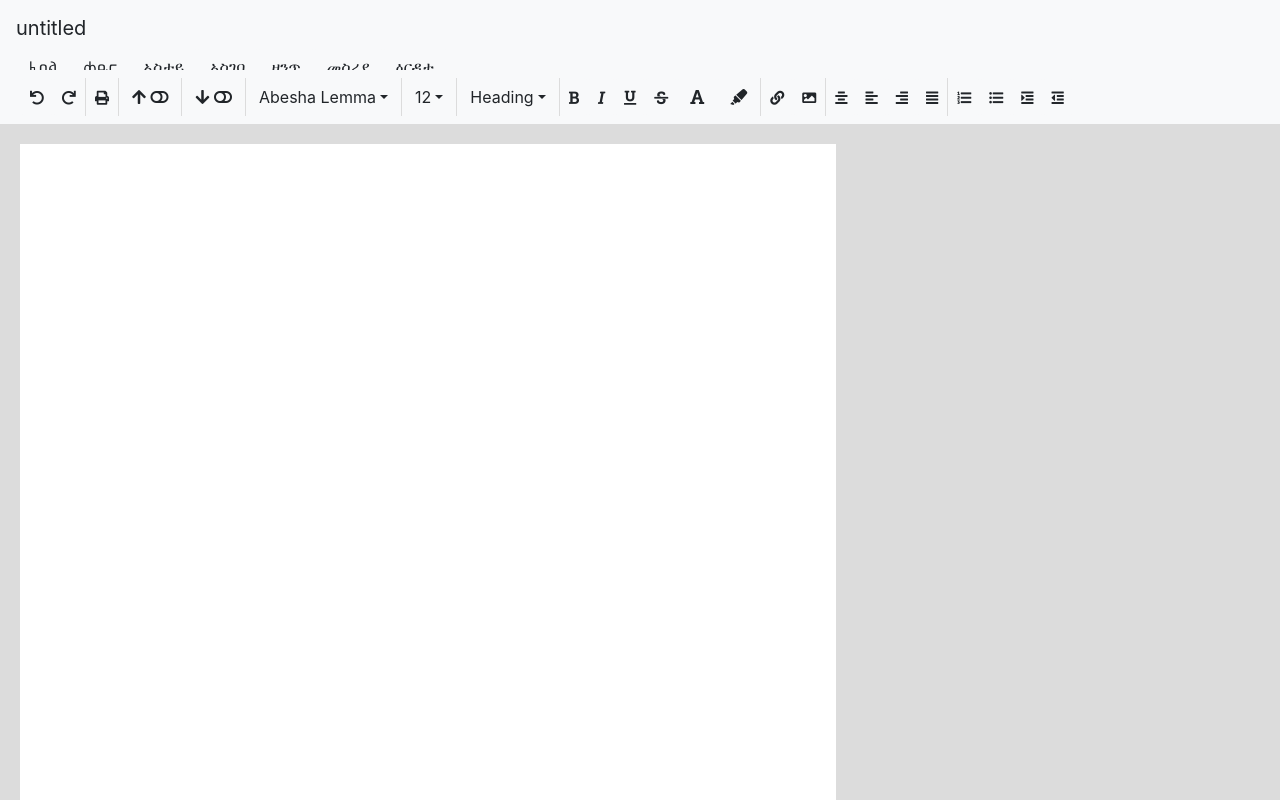
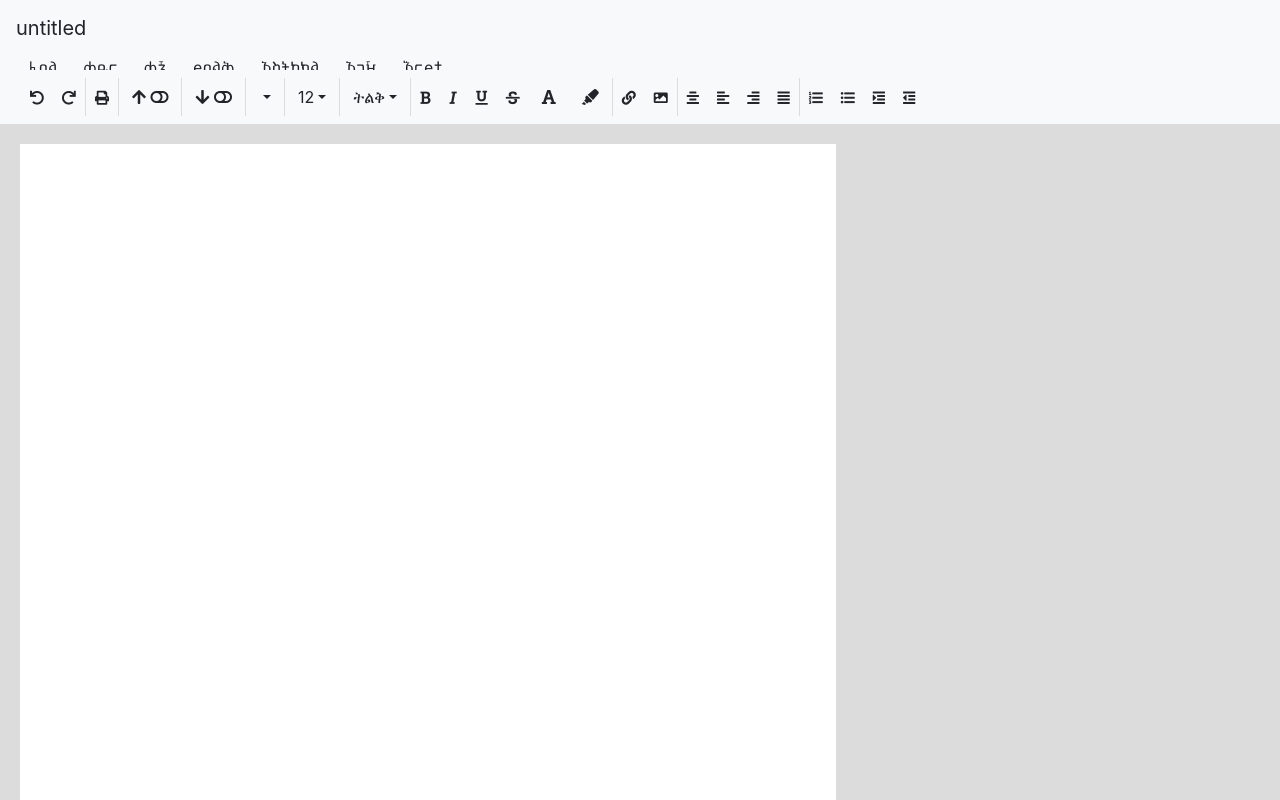
Before and after one commit to CodeHabesha/derassi, a React (Create React App) app: page / in a window 1280 px wide. Shown: the top 800 px of the page. Built offline with nearby package versions, Linux system fonts and the light colour scheme.

Commit message:
add rew more abesha menus

```diff
--- a/src/components/fontFamily.js
+++ b/src/components/fontFamily.js
@@ -1,12 +1,45 @@
+import keyboardMap from '../keyboardMap'
+import React from 'react'
 const  fonts = [
+
      'Abesha Arada',
      'Abesha Arif',
      'Abesha Demeke',
      'Abesha Kitfo',
      'Abesha Lemma',
      'Abesha Lemma Light',
-    'Abesha Tana',
+     'Abesha Tana'
 ]
 
 
-export default fonts;
+
+
+
+const getAmharicName = (index) => {
+    switch (index) {
+        case 0:
+            return (keyboardMap['ua'] + keyboardMap['be'] + keyboardMap['sxa'] + " " + keyboardMap['ua'] + keyboardMap['ra'] + keyboardMap['da'])
+        case 1:
+            return (keyboardMap['ua'] + keyboardMap['be'] + keyboardMap['sxa'] + " " + keyboardMap['ua'] + keyboardMap['ree'] + keyboardMap['f'])
+        case 2:
+            return (keyboardMap['ua'] + keyboardMap['be'] + keyboardMap['sxa'] + " " + keyboardMap['de'] + keyboardMap['me'] + keyboardMap['qe'])
+        case 3:
+            return (keyboardMap['ua'] + keyboardMap['be'] + keyboardMap['sxa'] + " " + keyboardMap['k'] + keyboardMap['t'] + keyboardMap['fo'])
+        case 4:
+            return (keyboardMap['ua'] + keyboardMap['be'] + keyboardMap['sxa'] + " " + keyboardMap['le'] + keyboardMap['ma'])
+        case 5:
+            return (keyboardMap['ua'] + keyboardMap['be'] + keyboardMap['sxa'] + " " + keyboardMap['le'] + keyboardMap['ma'] + " " + keyboardMap['qe'])
+        case 6:
+            return (keyboardMap['ua'] + keyboardMap['be'] + keyboardMap['sxa'] + " " + keyboardMap['tca'] + keyboardMap['na'])
+        default:
+            break;
+    }
+}
+const AbeshaNameFamily = (props) => (
+    <span style={{fontFamily: props.fontFamily}}> {props.name} </span>
+)
+
+
+export default  fonts;
+export const fontsInAmharic = fonts.map( (_font, i) => getAmharicName(i))
+export const getFamily = (i)=> <AbeshaNameFamily name={getAmharicName(i)} fontFamily={fonts[i]}/>
--- a/src/components/menu.js
+++ b/src/components/menu.js
@@ -41,7 +41,7 @@ const Menu = (props) => {
                 <MenuBorder/>
 
 
-                <EditFont/>
+                <EditFont abeshaMenu={props.abeshaMenu}/>
 
                 <MenuBorder/>
 
@@ -49,7 +49,7 @@ const Menu = (props) => {
 
                 <MenuBorder/>
 
-                <EditHeading/>
+                <EditHeading abeshaMenu={props.abeshaMenu} />
 
                 <MenuBorder/>
 
--- a/src/components/menuItems/editFont.js
+++ b/src/components/menuItems/editFont.js
@@ -1,12 +1,13 @@
 import React from "react";
 import { fontStyle } from '../../GLOBAL'
 import executeCommand from './menuHelpers'
-import fonts from '../fontFamily'
+import fonts, { fontsInAmharic, getFamily} from '../fontFamily'
 import { Dropdown, DropdownToggle, DropdownMenu, DropdownItem } from 'reactstrap';
 
 const EditFont = class EditFont extends React.Component {
     constructor(props){
       super(props)
+      console.log(fonts, fontsInAmharic)
       this.toggle = this.toggle.bind(this);
       this.state = {
         dropdownOpen: false,
@@ -16,20 +17,26 @@ const EditFont = class EditFont extends React.Component {
     }
     toggle() {
       this.setState(prevState => ({
-        dropdownOpen: !prevState.dropdownOpen
+        dropdownOpen: !prevState.dropdownOpen,
+        currentStyle: fontStyle.currentStyle
       }));
     }
+
     handleChange(e){
-      fontStyle.setFont(e.target.value)
-      executeCommand( { cmd: "fontName", arg: e.target.value } )
-      this.setState( prevState => ({currentSize: fontStyle.currentStyle}))
+      console.log(e)
+      let index = ( fonts.indexOf(e.target.value) < 0 ? fonts.indexOf(e.target.value) : this.currentIndex )
+      console.log(index)
+      fontStyle.setFont(fonts[index])
+      executeCommand( { cmd: "fontName", arg: fontStyle.cursty } )
+      this.setState({currentStyle: fontStyle.currentStyle})
   }
   render(){
-    let values =  fonts.map( (font,i) => <DropdownItem onClick={this.handleChange} value={font}  key={i}> {font} </DropdownItem>)
+    console.log(this.state.currentStyle)
+    let values =  fonts.map( (font,i) => <DropdownItem ref={ (e) => this.el = e } onClick={this.handleChange}  value={font} key={i}  > {this.props.abeshaMenu ? getFamily(i) : fonts[i]} </DropdownItem>)
     return(
       <Dropdown isOpen={this.state.dropdownOpen} toggle={this.toggle}>
         <DropdownToggle  color="light" caret>
-            {fontStyle.currentStyle}
+            {this.props.abeshaMenu ? getFamily(this.currentIndex) : fontStyle.currentStyle}
         </DropdownToggle>
         <DropdownMenu>
           {values}
--- a/src/components/menuItems/editHeading.js
+++ b/src/components/menuItems/editHeading.js
@@ -2,7 +2,7 @@
 import React from "react";
 import executeCommand from './menuHelpers'
 import { ButtonDropdown, DropdownToggle, DropdownMenu, DropdownItem } from 'reactstrap';
-
+import keyboardMap from '../../keyboardMap'
 //
 // issue with not keeping the currnet fornt when heading is execcommand
 const EditHeading = class EditFormatblock extends React.Component {
@@ -29,37 +29,30 @@ const EditHeading = class EditFormatblock extends React.Component {
     }
 
   render(){
-
-    // let headings =
-    //     ["h1", "h2", "h3", "h4", "h5", "h6"]
-
-
-    // let values =  headings.map( (heading,i) => <DropdownItem  onClick={this.handleChange} value={heading}  key={i}>
-    //                                             {heading}
-    //                                            </DropdownItem>)
+    let heading = keyboardMap['t'] + keyboardMap['l'] + keyboardMap['q']
     return(
         <ButtonDropdown  isOpen={this.state.dropdownOpen} toggle={this.toggle}>
         <DropdownToggle  className="form-control" color="gainsboro" caret>
-          Heading
+          {this.props.abeshaMenu ? heading : "Heading"}
         </DropdownToggle>
         <DropdownMenu>
         <DropdownItem  onClick={this.handleChange} key={0}>
-            <h1>Heading 1</h1>
+            <h1> {this.props.abeshaMenu ? heading : "Heading"} 1</h1>
         </DropdownItem>
         <DropdownItem  onClick={this.handleChange} key={1}>
-            <h2>Heading 2</h2>
+            <h2>{this.props.abeshaMenu ? heading : "Heading"} 2</h2>
         </DropdownItem>
         <DropdownItem  onClick={this.handleChange} key={2}>
-            <h3>Heading 3</h3>
+            <h3>{this.props.abeshaMenu ? heading : "Heading"} 3</h3>
         </DropdownItem>
         <DropdownItem  onClick={this.handleChange} key={3}>
-            <h4>Heading 4</h4>
+            <h4>{this.props.abeshaMenu ? heading : "Heading"} 4</h4>
         </DropdownItem>
         <DropdownItem  onClick={this.handleChange} key={4}>
-            <h5>Heading 5</h5>
+            <h5>{this.props.abeshaMenu ? heading : "Heading"} 5</h5>
         </DropdownItem>
         <DropdownItem  onClick={this.handleChange} key={5}>
-            <h6>Heading 6</h6>
+            <h6>{this.props.abeshaMenu ? heading : "Heading"} 6</h6>
         </DropdownItem>
         </DropdownMenu>
        </ButtonDropdown>
--- a/src/components/textMenus/fileMenu.js
+++ b/src/components/textMenus/fileMenu.js
@@ -37,7 +37,7 @@ class FileMenu extends React.Component {
 
     render =  () => (
 
-        <Dropdown isOpen={this.state.dropdownOpen} toggle={this.toggle}>
+        <Dropdown isOpen={this.state.dropdownOpen} toggle={this.toggle} onMouseEnter={this.toggle} onMouseLeave={this.toggle}>
         <DropdownToggle color="light" >
             {this. getMeaning(['fa', 'ye', 'l'], "File")}
         </DropdownToggle>
@@ -63,6 +63,7 @@ class FileMenu extends React.Component {
             <DropdownItem divider />
             <DropdownItem><i className="fas fa-print"></i>  {this.getMeaning(['ua','t','m'], "print") }</DropdownItem>
         </DropdownMenu>
+
          </Dropdown>
 
     )
--- a/src/components/textMenus/formatMenu.js
+++ b/src/components/textMenus/formatMenu.js
@@ -1,40 +1,26 @@
 import React from 'react'
 import { Dropdown, DropdownToggle, DropdownMenu, DropdownItem } from 'reactstrap'
-import keyboardMap from '../../keyboardMap'
+import FileMenu from './fileMenu'
 
-class FormatMenu extends React.Component {
+class FormatMenu extends FileMenu {
 
 
-    constructor(props){
+    constructor(props) {
         super(props)
-        this.state = {
-            dropdownOpen: false
-        }
-        this.toggle = this.toggle.bind(this)
     }
 
-    toggle(){
-        this.setState({
-            dropdownOpen: !this.state.dropdownOpen
-          });
-    }
+    render = () => (
 
-
-   name = keyboardMap.ze + keyboardMap.n + keyboardMap.tc
-
-    render =  () => (
-
-        <Dropdown isOpen={this.state.dropdownOpen} toggle={this.toggle}>
-         <DropdownToggle  color="light"  >
-           {this.props.abeshaMenu ? this.name :  "Format" }
-        </DropdownToggle>
-        <DropdownMenu>
-            <DropdownItem header>Header</DropdownItem>
-            <DropdownItem disabled>Action</DropdownItem>
-            <DropdownItem>Another Action</DropdownItem>
-            <DropdownItem divider />
-            <DropdownItem>Another Action</DropdownItem>
-        </DropdownMenu>
+        <Dropdown isOpen={this.state.dropdownOpen} toggle={this.toggle} onMouseEnter={this.toggle} onMouseLeave={this.toggle}>
+            <DropdownToggle color="light" >
+                {this.getMeaning(['ua', 's', 't', 'ka', 'k','l'], "Format")}
+            </DropdownToggle>
+            <DropdownMenu>
+                <DropdownItem>{this.getMeaning(['ua', 's', 'te', 'ta', 'te', 'm'], "Print layout")}</DropdownItem>
+                <DropdownItem>{this.getMeaning(['ma', 's', 'me', 'ree', 'ya'], "Show ruler")}</DropdownItem>
+                <DropdownItem divider></DropdownItem>
+                <DropdownItem>{this.getMeaning(['moo', 'loo', ' ', 'ge', 'pc'], "Fullscreen")}</DropdownItem>
+            </DropdownMenu>
         </Dropdown>
 
     )
--- a/src/components/textMenus/helpMenu.js
+++ b/src/components/textMenus/helpMenu.js
@@ -1,40 +1,26 @@
 import React from 'react'
 import { Dropdown, DropdownToggle, DropdownMenu, DropdownItem } from 'reactstrap'
-import keyboardMap from '../../keyboardMap'
+import FileMenu from './fileMenu'
 
-class HelpMenu extends React.Component {
+class HelpMenu extends FileMenu {
 
 
-    constructor(props){
+    constructor(props) {
         super(props)
-        this.state = {
-            dropdownOpen: false
-        }
-        this.toggle = this.toggle.bind(this)
     }
 
-    toggle(){
-        this.setState({
-            dropdownOpen: !this.state.dropdownOpen
-          });
-    }
+    render = () => (
 
-
-    name = keyboardMap.i + keyboardMap.r + keyboardMap.da + keyboardMap.ta
-
-    render =  () => (
-
-        <Dropdown isOpen={this.state.dropdownOpen} toggle={this.toggle}>
-         <DropdownToggle  color="light"  >
-         {this.props.abeshaMenu ? this.name :  "Help" }
-        </DropdownToggle>
-        <DropdownMenu>
-            <DropdownItem header>Header</DropdownItem>
-            <DropdownItem disabled>Action</DropdownItem>
-            <DropdownItem>Another Action</DropdownItem>
-            <DropdownItem divider />
-            <DropdownItem>Another Action</DropdownItem>
-        </DropdownMenu>
+        <Dropdown isOpen={this.state.dropdownOpen} toggle={this.toggle} onMouseEnter={this.toggle} onMouseLeave={this.toggle}>
+            <DropdownToggle color="light" >
+                {this.getMeaning(['u', 'r','da', 'ta'], "Help")}
+            </DropdownToggle>
+            <DropdownMenu>
+                <DropdownItem>{this.getMeaning(['ua', 's', 'te', 'ta', 'te', 'm'], "Print layout")}</DropdownItem>
+                <DropdownItem>{this.getMeaning(['ma', 's', 'me', 'ree', 'ya'], "Show ruler")}</DropdownItem>
+                <DropdownItem divider></DropdownItem>
+                <DropdownItem>{this.getMeaning(['moo', 'loo', ' ', 'ge', 'pc'], "Fullscreen")}</DropdownItem>
+            </DropdownMenu>
         </Dropdown>
 
     )
--- a/src/components/textMenus/insertMenu.js
+++ b/src/components/textMenus/insertMenu.js
@@ -1,39 +1,26 @@
 import React from 'react'
 import { Dropdown, DropdownToggle, DropdownMenu, DropdownItem } from 'reactstrap'
-import keyboardMap from '../../keyboardMap'
+import FileMenu from './fileMenu'
 
-class InsertMenu extends React.Component {
+class InsertMenu extends FileMenu {
 
 
-    constructor(props){
+    constructor(props) {
         super(props)
-        this.state = {
-            dropdownOpen: false
-        }
-        this.toggle = this.toggle.bind(this)
     }
 
-    toggle(){
-        this.setState({
-            dropdownOpen: !this.state.dropdownOpen
-          });
-    }
+    render = () => (
 
-
-    name = keyboardMap.ua + keyboardMap.s + keyboardMap.ge + keyboardMap.ba
-    render =  () => (
-
-        <Dropdown isOpen={this.state.dropdownOpen} toggle={this.toggle}>
-         <DropdownToggle  color="light"  >
-         {this.props.abeshaMenu ? this.name :  "Insert" }
-        </DropdownToggle>
-        <DropdownMenu>
-            <DropdownItem header>Header</DropdownItem>
-            <DropdownItem disabled>Action</DropdownItem>
-            <DropdownItem>Another Action</DropdownItem>
-            <DropdownItem divider />
-            <DropdownItem>Another Action</DropdownItem>
-        </DropdownMenu>
+        <Dropdown isOpen={this.state.dropdownOpen} toggle={this.toggle} onMouseEnter={this.toggle} onMouseLeave={this.toggle}>
+            <DropdownToggle color="light" >
+                {this.getMeaning(['de', 'ba', 'l', 'q'], "Insert")}
+            </DropdownToggle>
+            <DropdownMenu>
+                <DropdownItem>{this.getMeaning(['ua', 's', 'te', 'ta', 'te', 'm'], "Print layout")}</DropdownItem>
+                <DropdownItem>{this.getMeaning(['ma', 's', 'me', 'ree', 'ya'], "Show ruler")}</DropdownItem>
+                <DropdownItem divider></DropdownItem>
+                <DropdownItem>{this.getMeaning(['moo', 'loo', ' ', 'ge', 'pc'], "Fullscreen")}</DropdownItem>
+            </DropdownMenu>
         </Dropdown>
 
     )
--- a/src/components/textMenus/toolsMenu.js
+++ b/src/components/textMenus/toolsMenu.js
@@ -1,39 +1,26 @@
 import React from 'react'
 import { Dropdown, DropdownToggle, DropdownMenu, DropdownItem } from 'reactstrap'
-import keyboardMap from '../../keyboardMap'
+import FileMenu from './fileMenu'
 
-class ToolsMenu extends React.Component {
+class ToolsMenu extends FileMenu {
 
 
-    constructor(props){
+    constructor(props) {
         super(props)
-        this.state = {
-            dropdownOpen: false
-        }
-        this.toggle = this.toggle.bind(this)
     }
 
-    toggle(){
-        this.setState({
-            dropdownOpen: !this.state.dropdownOpen
-          });
-    }
+    render = () => (
 
-
-    name = keyboardMap.me + keyboardMap.s + keyboardMap.ree + keyboardMap.ya
-    render =  () => (
-
-        <Dropdown isOpen={this.state.dropdownOpen} toggle={this.toggle}>
-         <DropdownToggle  color="light"  >
-         {this.props.abeshaMenu ? this.name :  "Tools" }
-        </DropdownToggle>
-        <DropdownMenu>
-            <DropdownItem header>Header</DropdownItem>
-            <DropdownItem disabled>Action</DropdownItem>
-            <DropdownItem>Another Action</DropdownItem>
-            <DropdownItem divider />
-            <DropdownItem>Another Action</DropdownItem>
-        </DropdownMenu>
+        <Dropdown isOpen={this.state.dropdownOpen} toggle={this.toggle} onMouseEnter={this.toggle} onMouseLeave={this.toggle}>
+            <DropdownToggle color="light" >
+                {this.getMeaning(['ua', 'ga', 'zx'], "Tools")}
+            </DropdownToggle>
+            <DropdownMenu>
+                <DropdownItem>{this.getMeaning(['ua', 's', 'te', 'ta', 'te', 'm'], "Print layout")}</DropdownItem>
+                <DropdownItem>{this.getMeaning(['ma', 's', 'me', 'ree', 'ya'], "Show ruler")}</DropdownItem>
+                <DropdownItem divider></DropdownItem>
+                <DropdownItem>{this.getMeaning(['moo', 'loo', ' ', 'ge', 'pc'], "Fullscreen")}</DropdownItem>
+            </DropdownMenu>
         </Dropdown>
 
     )
--- a/src/components/textMenus/viewMenu.js
+++ b/src/components/textMenus/viewMenu.js
@@ -1,39 +1,26 @@
 import React from 'react'
 import { Dropdown, DropdownToggle, DropdownMenu, DropdownItem } from 'reactstrap'
-import keyboardMap from '../../keyboardMap'
+import FileMenu from './fileMenu'
 
-class ViewMenu extends React.Component {
+class ViewMenu extends FileMenu {
 
 
-    constructor(props){
+    constructor(props) {
         super(props)
-        this.state = {
-            dropdownOpen: false
-        }
-        this.toggle = this.toggle.bind(this)
     }
 
-    toggle(){
-        this.setState({
-            dropdownOpen: !this.state.dropdownOpen
-          });
-    }
+    render = () => (
 
-    name = keyboardMap.ua + keyboardMap.s + keyboardMap.ta + keyboardMap.y
-
-    render =  () => (
-
-        <Dropdown isOpen={this.state.dropdownOpen} toggle={this.toggle}>
-         <DropdownToggle  color="light"  >
-         {this.props.abeshaMenu ? this.name :  "View" }
-        </DropdownToggle>
-        <DropdownMenu>
-            <DropdownItem header>Header</DropdownItem>
-            <DropdownItem disabled>Action</DropdownItem>
-            <DropdownItem>Another Action</DropdownItem>
-            <DropdownItem divider />
-            <DropdownItem>Another Action</DropdownItem>
-        </DropdownMenu>
+        <Dropdown isOpen={this.state.dropdownOpen} toggle={this.toggle} onMouseEnter={this.toggle} onMouseLeave={this.toggle}>
+            <DropdownToggle color="light" >
+                {this.getMeaning(['qa', 'nx'], "View")}
+            </DropdownToggle>
+            <DropdownMenu>
+                <DropdownItem>{this.getMeaning(['ua', 's', 'te', 'ta', 'te', 'm'], "Print layout")}</DropdownItem>
+                <DropdownItem>{this.getMeaning(['ma', 's', 'me', 'ree', 'ya'], "Show ruler")}</DropdownItem>
+                <DropdownItem divider></DropdownItem>
+                <DropdownItem>{this.getMeaning(['moo', 'loo', ' ', 'ge', 'pc'], "Fullscreen")}</DropdownItem>
+            </DropdownMenu>
         </Dropdown>
 
     )
```
Also changed, not shown: src/components/textMenus/editMenu.js (+17 -13 lines). Lines whose indentation alone changed are shown as unchanged.
